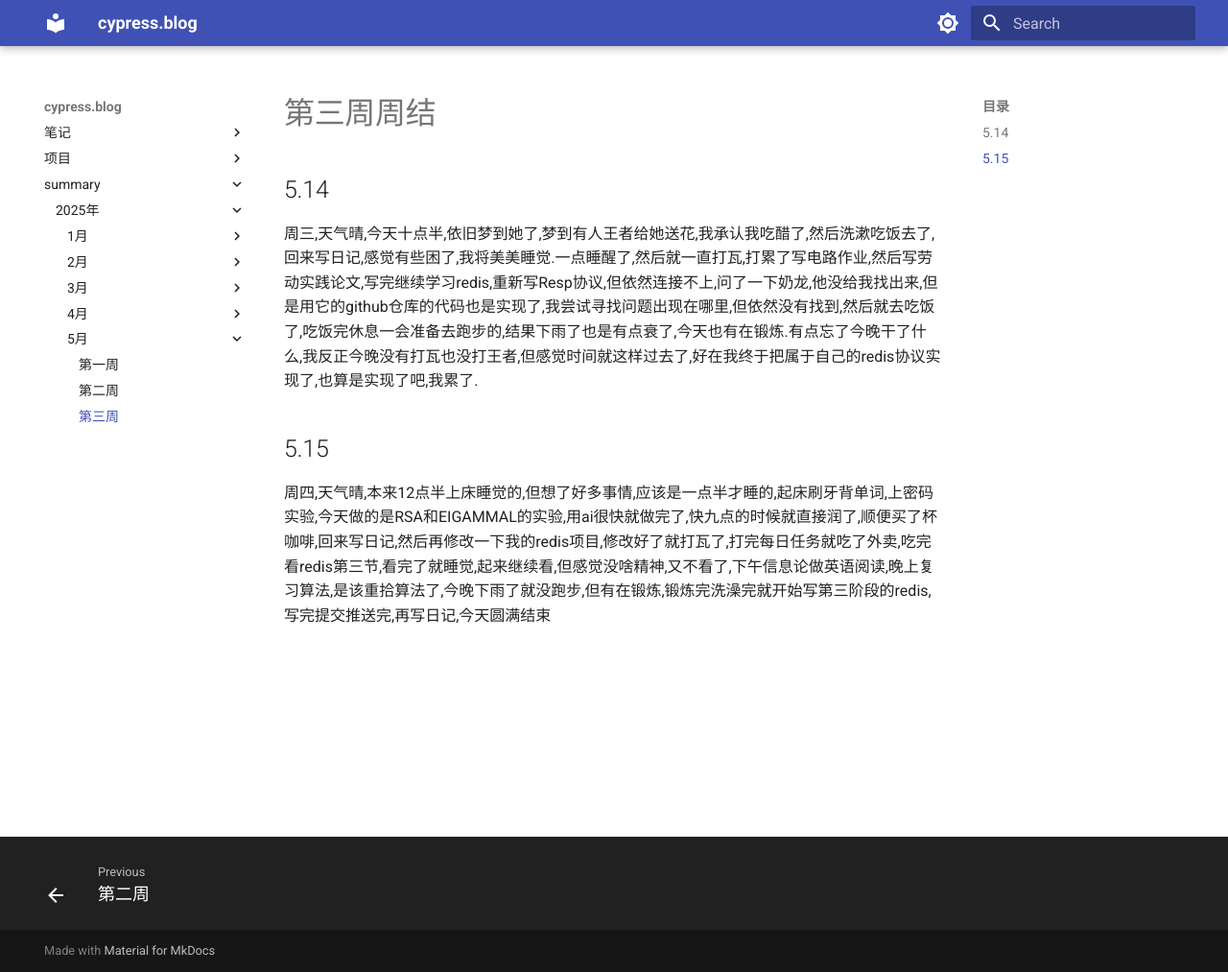
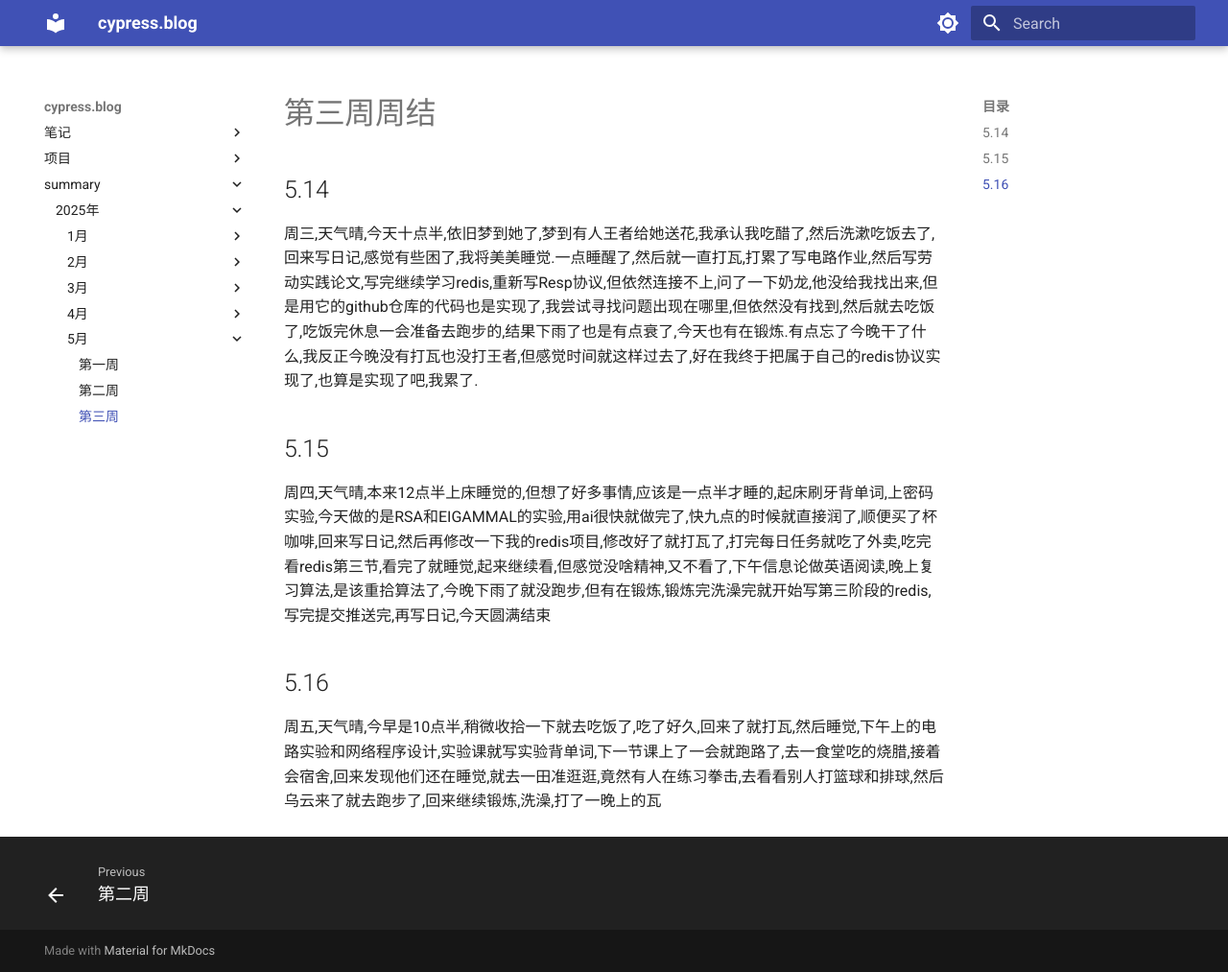
Before and after one commit to cyprer/blog0, an MkDocs documentation site: the page built from docs/summary/25year/5month/3week.md, in a window 1280 px wide and 1013 px high. Shown: the whole window at 96% size. Built offline with MkDocs 1.6.1 and Material for MkDocs 9.7.7, drawn with Linux system fonts in a browser that asks for light colours.

Commit message:
docs: 更新25年5月第三周总结文档
添加了5月16日的日记内容，记录了当天的活动和心情

```diff
--- a/docs/summary/25year/5month/3week.md
+++ b/docs/summary/25year/5month/3week.md
@@ -4,3 +4,5 @@
   周三,天气晴,今天十点半,依旧梦到她了,梦到有人王者给她送花,我承认我吃醋了,然后洗漱吃饭去了,回来写日记,感觉有些困了,我将美美睡觉.一点睡醒了,然后就一直打瓦,打累了写电路作业,然后写劳动实践论文,写完继续学习redis,重新写Resp协议,但依然连接不上,问了一下奶龙,他没给我找出来,但是用它的github仓库的代码也是实现了,我尝试寻找问题出现在哪里,但依然没有找到,然后就去吃饭了,吃饭完休息一会准备去跑步的,结果下雨了也是有点衰了,今天也有在锻炼.有点忘了今晚干了什么,我反正今晚没有打瓦也没打王者,但感觉时间就这样过去了,好在我终于把属于自己的redis协议实现了,也算是实现了吧,我累了.
 ## 5.15
   周四,天气晴,本来12点半上床睡觉的,但想了好多事情,应该是一点半才睡的,起床刷牙背单词,上密码实验,今天做的是RSA和EIGAMMAL的实验,用ai很快就做完了,快九点的时候就直接润了,顺便买了杯咖啡,回来写日记,然后再修改一下我的redis项目,修改好了就打瓦了,打完每日任务就吃了外卖,吃完看redis第三节,看完了就睡觉,起来继续看,但感觉没啥精神,又不看了,下午信息论做英语阅读,晚上复习算法,是该重拾算法了,今晚下雨了就没跑步,但有在锻炼,锻炼完洗澡完就开始写第三阶段的redis,写完提交推送完,再写日记,今天圆满结束
+## 5.16
+  周五,天气晴,今早是10点半,稍微收拾一下就去吃饭了,吃了好久,回来了就打瓦,然后睡觉,下午上的电路实验和网络程序设计,实验课就写实验背单词,下一节课上了一会就跑路了,去一食堂吃的烧腊,接着会宿舍,回来发现他们还在睡觉,就去一田准逛逛,竟然有人在练习拳击,去看看别人打篮球和排球,然后乌云来了就去跑步了,回来继续锻炼,洗澡,打了一晚上的瓦
```
